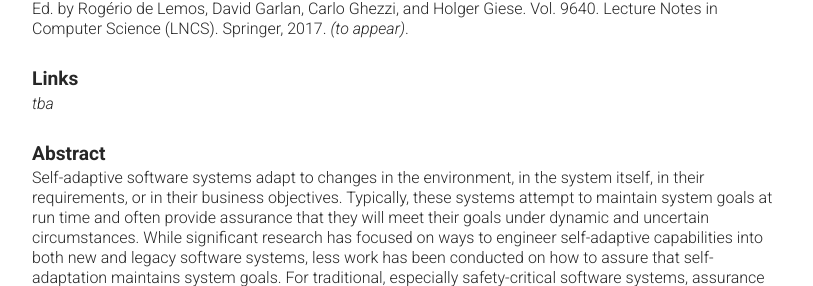
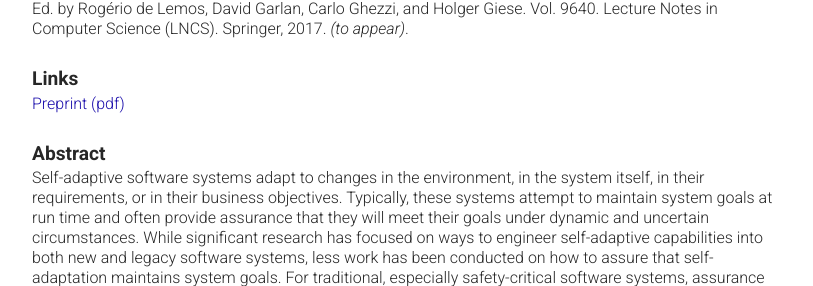
Before and after one commit to thomas-vogel/thomas-vogel.github.io, a Jekyll site: the page built from _pages/publications/2017-SEFSAS3.md, in a window 1280 px wide. Shown: the part 357-643 px from the top of the page, without its empty margins (233-1046 px from the left). Built offline with Jekyll 4.4.1, drawn with Linux system fonts in a browser that asks for light colours.

Commit message:
Add preprint of SEfSAS3 chapter.

```diff
--- a/_pages/publications/2017-SEFSAS3.md
+++ b/_pages/publications/2017-SEFSAS3.md
@@ -8,7 +8,7 @@ layout: paper
 Bradley Schmerl, Jesper Andersson, Thomas Vogel, Myra B. Cohen, Cecilia M.F. Rubira, Yuriy Brun, Alessandra Gorla, Franco Zambonelli, and Luciano Baresi. "Challenges in Composing and Decomposing Assurances for Self-Adaptive Systems". In: Software Engineering for Self-Adaptive Systems III: Assurances. Ed. by Rogério de Lemos, David Garlan, Carlo Ghezzi, and Holger Giese. Vol. 9640. Lecture Notes in Computer Science (LNCS). Springer, 2017. _(to appear)_.
 
 ## Links
-_tba_
+[Preprint (pdf)](/assets/pdf/2017-SEFSAS3.pdf)
 
 ## Abstract
 Self-adaptive software systems adapt to changes in the environment, in the system itself, in their requirements, or in their business objectives. Typically, these systems attempt to maintain system goals at run time and often provide assurance that they will meet their goals under dynamic and uncertain circumstances. While significant research has focused on ways to engineer self-adaptive capabilities into both new and legacy software systems, less work has been conducted on how to assure that self-adaptation maintains system goals. For traditional, especially safety-critical software systems, assurance techniques decompose assurances into sub-goals and evidence that can be provided by parts of the system. Existing approaches also exist for composing assurances, in terms of composing multiple goals and composing assurances in systems of systems. While some of these techniques may be applied to self-adaptive systems, we argue that several significant challenges remain in applying them to self-adaptive systems in this chapter. We discuss how existing assurance techniques can be applied to composing and decomposing assurances for self-adaptive systems, highlight the challenges in applying them, summarize existing research to address some of these challenges, and identify gaps and opportunities to be addressed by future research.
```
Also changed, not shown: 1 other file.
